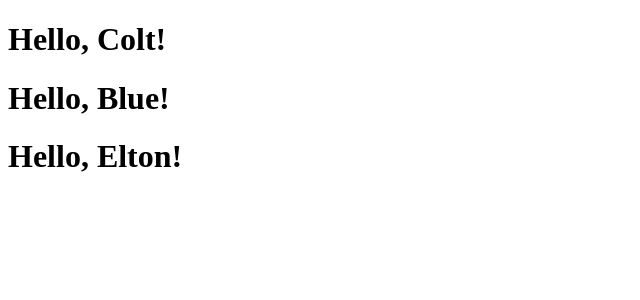
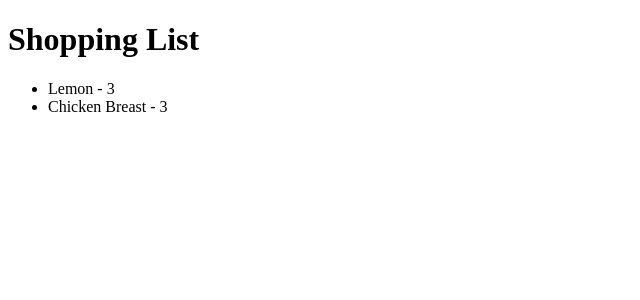
Before and after one commit to DarrelASandbox/playground-typescript, a React (Vite) app in the folder colt_steele/10-shopping-app/: page / in a window 1280 px wide. Shown: the top 300 px of the page, without its empty margins (0-640 px from the left). Built offline with nearby package versions, Linux system fonts and the light colour scheme.

Commit message:
`ShoppingList` component

```diff
--- a/colt_steele/10-shopping-app/src/App.tsx
+++ b/colt_steele/10-shopping-app/src/App.tsx
@@ -1,11 +1,14 @@
-import { Greeter } from './components/Greeter';
+import { ShoppingList } from './components/ShoppingList';
 
 function App() {
+  const items = [
+    { id: 1, product: 'Lemon', quantity: 3 },
+    { id: 2, product: 'Chicken Breast', quantity: 3 },
+  ];
+
   return (
     <>
-      <Greeter person="Colt" />
-      <Greeter person="Blue" />
-      <Greeter person="Elton" />
+      <ShoppingList items={items} />
     </>
   );
 }
--- a/colt_steele/10-shopping-app/src/components/Greeter.tsx
+++ /dev/null
@@ -1,8 +0,0 @@
-interface GreeterProps {
-  person: string;
-}
-
-// destructure from `props`
-const Greeter = ({ person }: GreeterProps): JSX.Element => <h1>{`Hello, ${person}!`}</h1>;
-
-export { Greeter };
--- /dev/null
+++ b/colt_steele/10-shopping-app/src/components/ShoppingList.tsx
@@ -0,0 +1,26 @@
+interface Item {
+  id: number;
+  product: string;
+  quantity: number;
+}
+
+interface ShoppingListProps {
+  items: Item[];
+}
+
+const ShoppingList = ({ items }: ShoppingListProps): JSX.Element => {
+  return (
+    <div>
+      <h1>Shopping List</h1>
+      <ul>
+        {items.map((item) => (
+          <li key={item.id}>
+            {item.product} - {item.quantity}
+          </li>
+        ))}
+      </ul>
+    </div>
+  );
+};
+
+export { ShoppingList };
```
